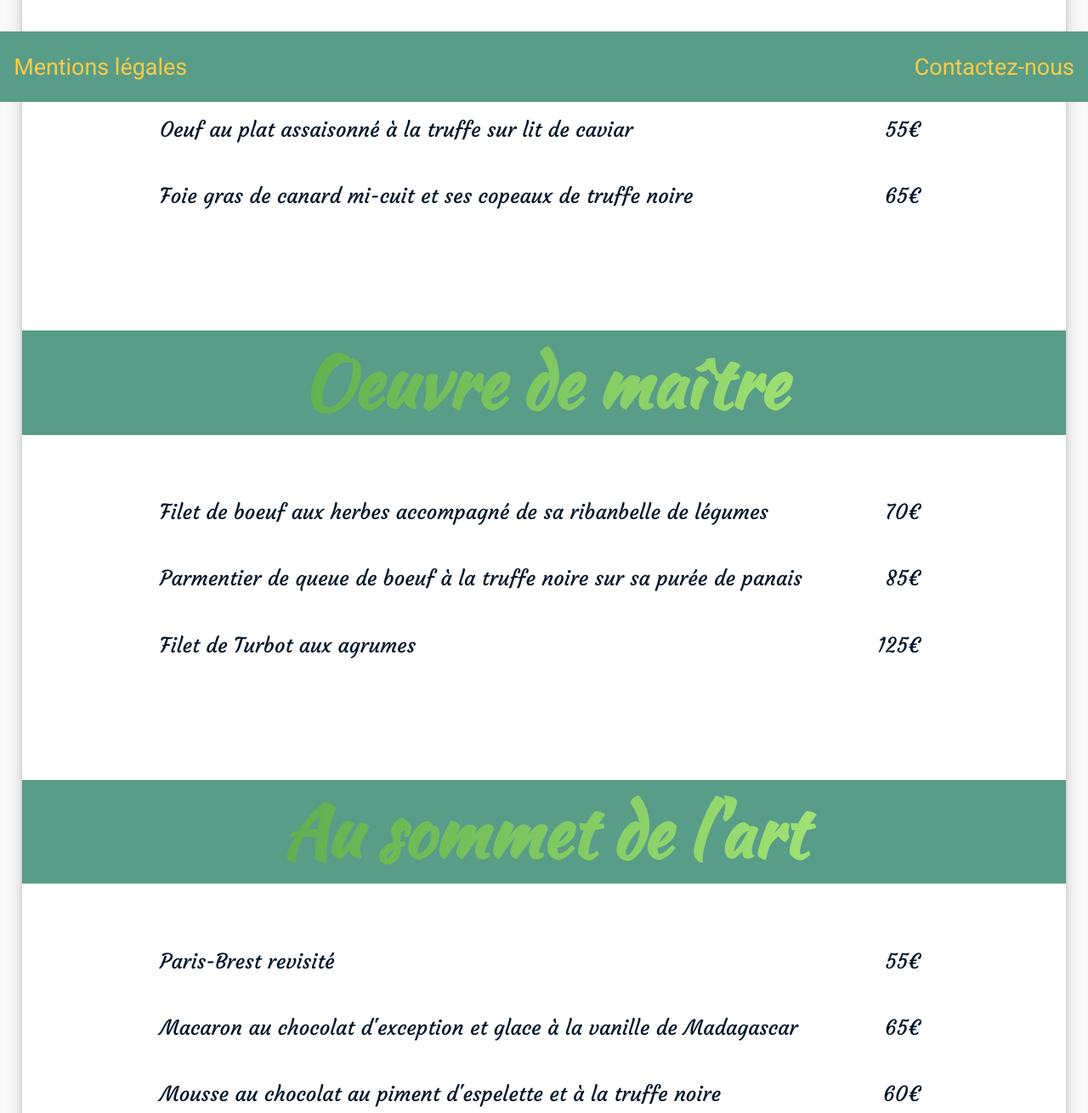
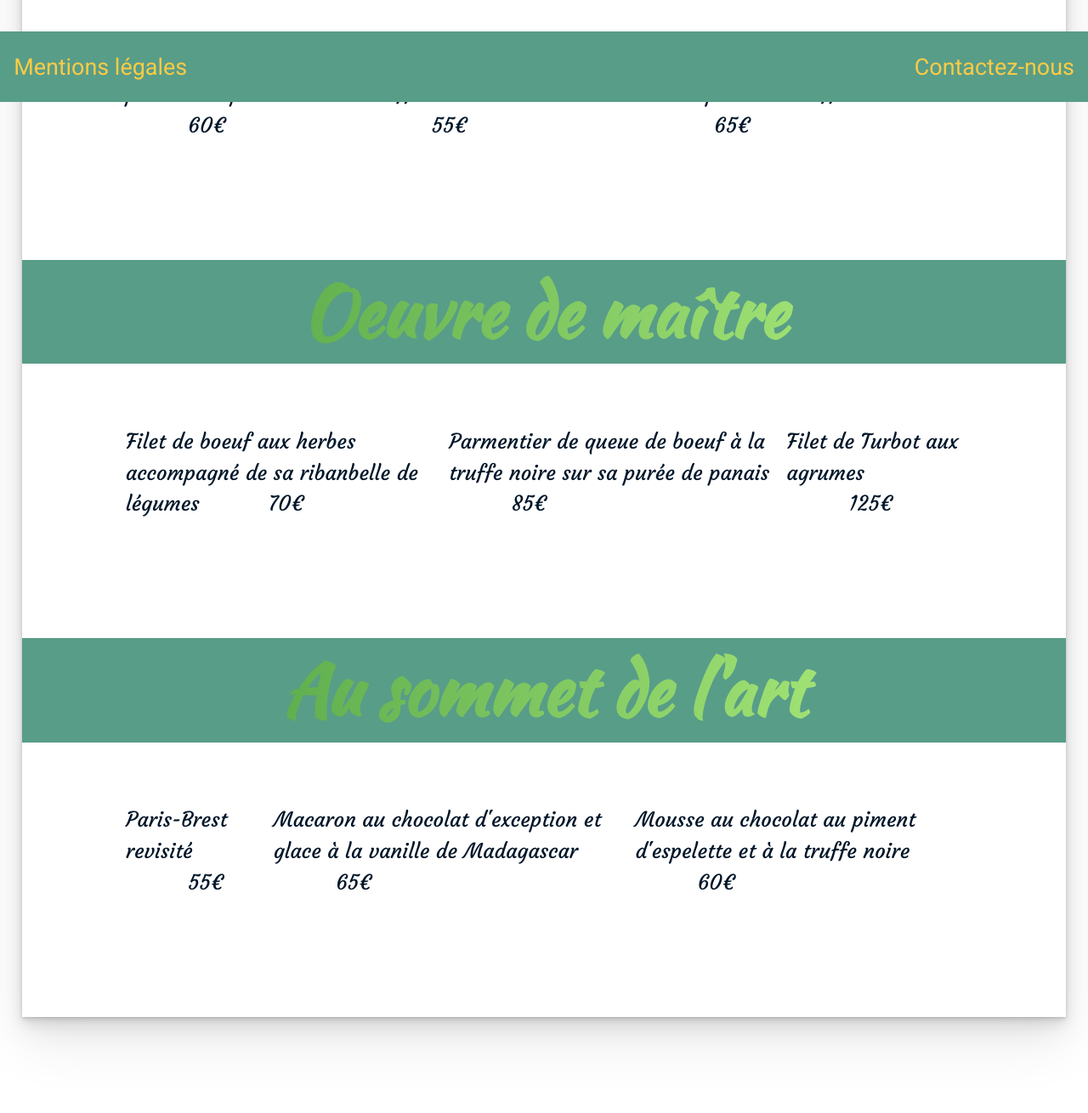
Before and after one commit to MathieuClery/Ohmyfood, a plain HTML site: page menu/la-palette-du-gout.html in a window 1280 px wide. Shown: the part 680-1990 px from the top of the page at 85% size. Drawn offline with Linux system fonts and the light colour scheme.

Commit message:
Fix : edit la-palette-du-gout.html

```diff
--- a/menu/la-palette-du-gout.html
+++ b/menu/la-palette-du-gout.html
@@ -39,66 +39,39 @@
                     </div>
                     <section class="starter-dish">
                         <header class="starter-dish__title">
-                            <h3>
+                            <h3 class="menu__header--title">
                                 <span>Esquisse</span>
                             </h3>
                         </header>
-                        <div class="starter-dish__content">
-                            <ul>
-                                <li>Fricassée d'escargot au piment d'espelette</li>
-                                <li class="price">60€</li>
-                            </ul>
-                            <ul>
-                                <li>Oeuf au plat assaisonné à la truffe sur lit de caviar</li>
-                                <li class="price">55€</li>
-                            </ul>
-                            <ul>
-                                <li>Foie gras de canard mi-cuit et ses copeaux de truffe noire</li>
-                                <li class="price">65€</li>
-                            </ul>
-                        </div>
+                        <ul class="starter-dish__content">
+                            <li>Fricassée d'escargot au piment d'espelette <span class="price">60€</span></li>
+                            <li>Oeuf au plat assaisonné à la truffe sur lit de caviar <span class="price">55€</span></li>
+                            <li>Foie gras de canard mi-cuit et ses copeaux de truffe noire <span class="price">65€</span></li>
+                        </ul>
                     </section>
                     <section class="dish">
                         <header class="dish__title">
-                            <h3>
+                            <h3 class="menu__header--title">
                                 <span>Oeuvre de maître</span>
                             </h3>
                         </header>
-                        <div class="dish__content">
-                            <ul>
-                                <li>Filet de boeuf aux herbes accompagné de sa ribanbelle de légumes</li>
-                                <li class="price">70€</li>
-                            </ul>
-                            <ul>
-                                <li>Parmentier de queue de boeuf à la truffe noire sur sa purée de panais</li>
-                                <li class="price">85€</li>
-                            </ul>
-                            <ul>
-                                <li>Filet de Turbot aux agrumes</li>
-                                <li class="price">125€</li>
-                            </ul>
-                        </div>
+                        <ul class="dish__content">
+                            <li>Filet de boeuf aux herbes accompagné de sa ribanbelle de légumes <span class="price">70€</span></li>
+                            <li>Parmentier de queue de boeuf à la truffe noire sur sa purée de panais <span class="price">85€</span></li>
+                            <li>Filet de Turbot aux agrumes <span class="price">125€</span></li>
+                        </ul>
                     </section>
                     <section class="dessert">
                         <header class="dessert__title">
-                            <h3>
+                            <h3 class="menu__header--title">
                                 <span>Au sommet de l'art</span>
                             </h3>
                         </header>
-                        <div class="dessert__content">
-                            <ul>
-                                <li>Paris-Brest revisité</li>
-                                <li class="price">55€</li>
-                            </ul>
-                            <ul>
-                                <li>Macaron au chocolat d'exception et glace à la vanille de Madagascar</li>
-                                <li class="price">65€</li>
-                            </ul>
-                            <ul>
-                                <li>Mousse au chocolat au piment d'espelette et à la truffe noire</li>
-                                <li class="price">60€</li>
-                            </ul>
-                        </div>
+                        <ul class="dessert__content">
+                            <li>Paris-Brest revisité <span class="price">55€</span></li>
+                            <li>Macaron au chocolat d'exception et glace à la vanille de Madagascar <span class="price">65€</span></li>
+                            <li>Mousse au chocolat au piment d'espelette et à la truffe noire <span class="price">60€</span></li>
+                        </ul>
                     </section>
                 </div>
             </div>
```
